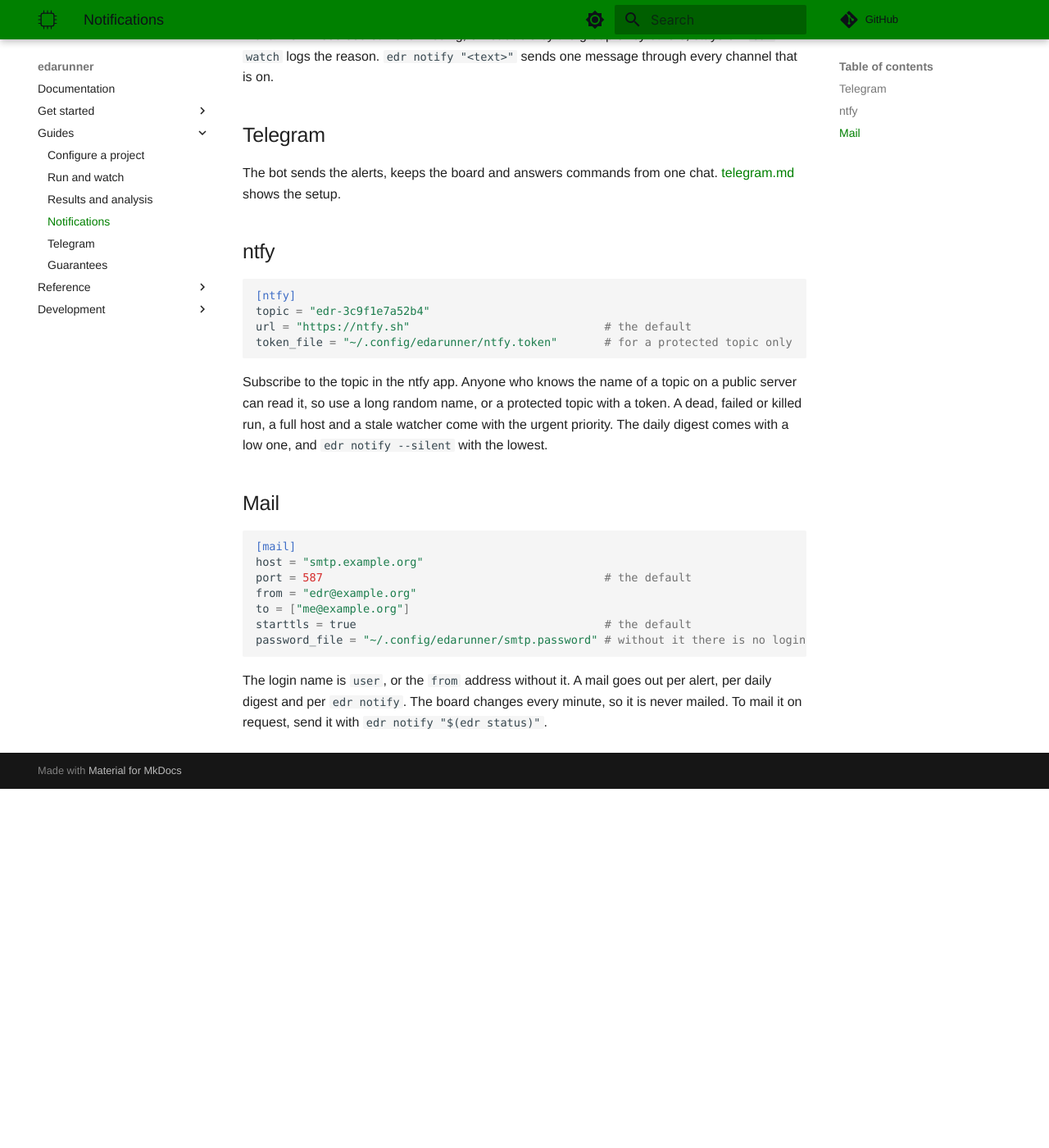
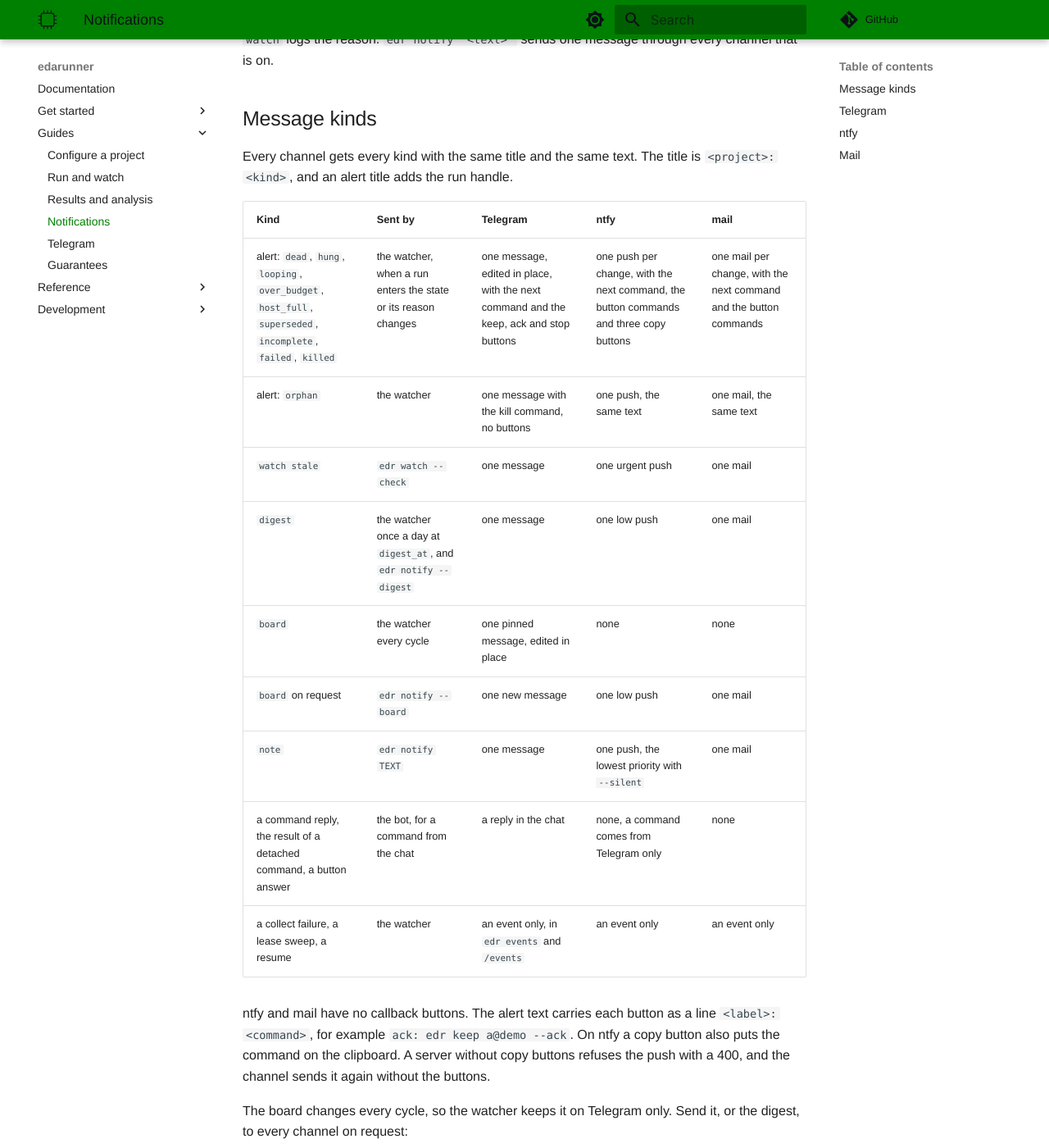
Before and after one commit to lionnus/edarunner, an MkDocs documentation site: the page built from docs/notify.md, in a window 1280 px wide and 1400 px high, scrolled down 518 px. Shown: the whole window at 82% size. Built offline with MkDocs 1.6.1 and Material for MkDocs 9.7.7, drawn with Linux system fonts in a browser that asks for light colours; comment, search, counter and statistics services are not loaded; before the commit the page ends 1480 px from its top, so only the background shows below that; some of the changed text lies outside the part shown.

Commit message:
:memo: notify: List the message kinds per channel

````diff
--- a/docs/notify.md
+++ b/docs/notify.md
@@ -8,12 +8,49 @@ lists the keys.
 | Channel | Alerts | Buttons | Board | Commands |
 |---|---|---|---|---|
 | Telegram | one message per alert, edited in place | keep, ack, stop | one pinned message | yes |
-| ntfy | one push per alert, priority by kind | a line with the command | no | no |
-| mail | one mail per alert | a line with the command | no | no |
+| ntfy | one push per alert, priority by kind | a copy button and a line per command | on request | no |
+| mail | one mail per alert | a line per command | on request | no |
 
 A channel whose secret file is missing, or readable by the group or by
 others, stays off. `edr watch` logs the reason. `edr notify "<text>"`
 sends one message through every channel that is on.
+
+## Message kinds
+
+Every channel gets every kind with the same title and the same text.
+The title is `<project>: <kind>`, and an alert title adds the run handle.
+
+| Kind | Sent by | Telegram | ntfy | mail |
+|---|---|---|---|---|
+| alert: `dead`, `hung`, `looping`, `over_budget`, `host_full`, `superseded`, `incomplete`, `failed`, `killed` | the watcher, when a run enters the state or its reason changes | one message, edited in place, with the next command and the keep, ack and stop buttons | one push per change, with the next command, the button commands and three copy buttons | one mail per change, with the next command and the button commands |
+| alert: `orphan` | the watcher | one message with the kill command, no buttons | one push, the same text | one mail, the same text |
+| `watch stale` | `edr watch --check` | one message | one urgent push | one mail |
+| `digest` | the watcher once a day at `digest_at`, and `edr notify --digest` | one message | one low push | one mail |
+| `board` | the watcher every cycle | one pinned message, edited in place | none | none |
+| `board` on request | `edr notify --board` | one new message | one low push | one mail |
+| `note` | `edr notify TEXT` | one message | one push, the lowest priority with `--silent` | one mail |
+| a command reply, the result of a detached command, a button answer | the bot, for a command from the chat | a reply in the chat | none, a command comes from Telegram only | none |
+| a collect failure, a lease sweep, a resume | the watcher | an event only, in `edr events` and `/events` | an event only | an event only |
+
+ntfy and mail have no callback buttons. The alert text carries each
+button as a line `<label>: <command>`, for example
+`ack: edr keep a@demo --ack`. On ntfy a copy button also puts the
+command on the clipboard. A server without copy buttons refuses the
+push with a 400, and the channel sends it again without the buttons.
+
+The board changes every cycle, so the watcher keeps it on Telegram only.
+Send it, or the digest, to every channel on request:
+
+```sh
+edr notify --board            # the board of edr status
+edr notify --digest           # the digest now; the watcher still sends its own
+```
+
+A cron line mails the board every morning:
+
+```sh
+0 7 * * * cd ~/work/backend && edr notify --board
+```
 
 ## Telegram
 
@@ -32,8 +69,8 @@ token_file = "~/.config/edarunner/ntfy.token"       # for a protected topic only
 Subscribe to the topic in the ntfy app. Anyone who knows the name of a
 topic on a public server can read it, so use a long random name, or a
 protected topic with a token. A dead, failed or killed run, a full host
-and a stale watcher come with the urgent priority. The daily digest comes
-with a low one, and `edr notify --silent` with the lowest.
+and a stale watcher come with the urgent priority. The daily digest and
+the board come with a low one, and `edr notify --silent` with the lowest.
 
 ## Mail
 
@@ -48,6 +85,6 @@ password_file = "~/.config/edarunner/smtp.password" # without it there is no log
 ```
 
 The login name is `user`, or the `from` address without it. A mail goes
-out per alert, per daily digest and per `edr notify`. The board changes
-every minute, so it is never mailed. To mail it on request, send it with
+out per alert, per daily digest and per `edr notify`. The watcher never
+mails the board. Send it with `edr notify --board`, or as plain text with
 `edr notify "$(edr status)"`.
````
Also changed, not shown: CHANGELOG.md (+11 -0 lines), docs/telegram.md (+4 -1 lines).
